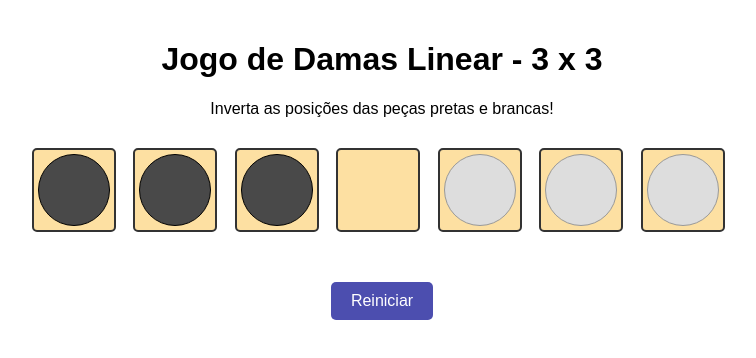
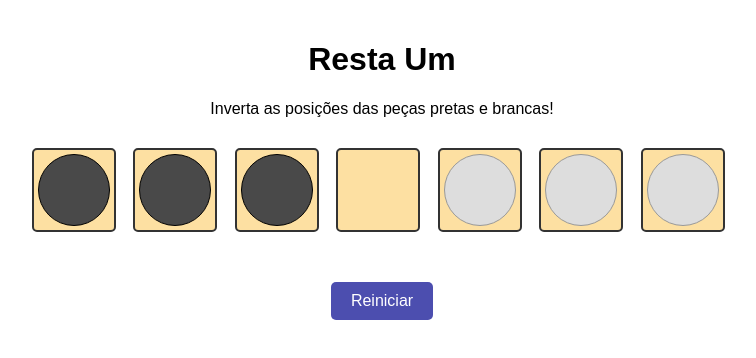
Before and after one commit to ufjf-dcc202/ufjf-dcc202-2025-1-b-atv06-ZeGuilhermeYung, a plain HTML site: page index.html in a window 1280 px wide. Shown: the whole page, without its empty margins (258-1014 px from the left). Drawn offline with Linux system fonts and the light colour scheme.

Commit message:
Trocando o nome do jogo

```diff
--- a/index.html
+++ b/index.html
@@ -3,12 +3,12 @@
 <head>
     <meta charset="UTF-8">
     <meta name="viewport" content="width=device-width, initial-scale=1.0">
-    <title>Jogo de Damas Linear - 3 x 3</title>
+    <title>Resta Um</title>
     <link rel="stylesheet" href="style.css">
 </head>
 <body>
     <main>
-        <h1>Jogo de Damas Linear - 3 x 3</h1>
+        <h1>Resta Um</h1>
         <p>Inverta as posições das peças pretas e brancas!</p>
 
         <div class="tabuleiro">
```
